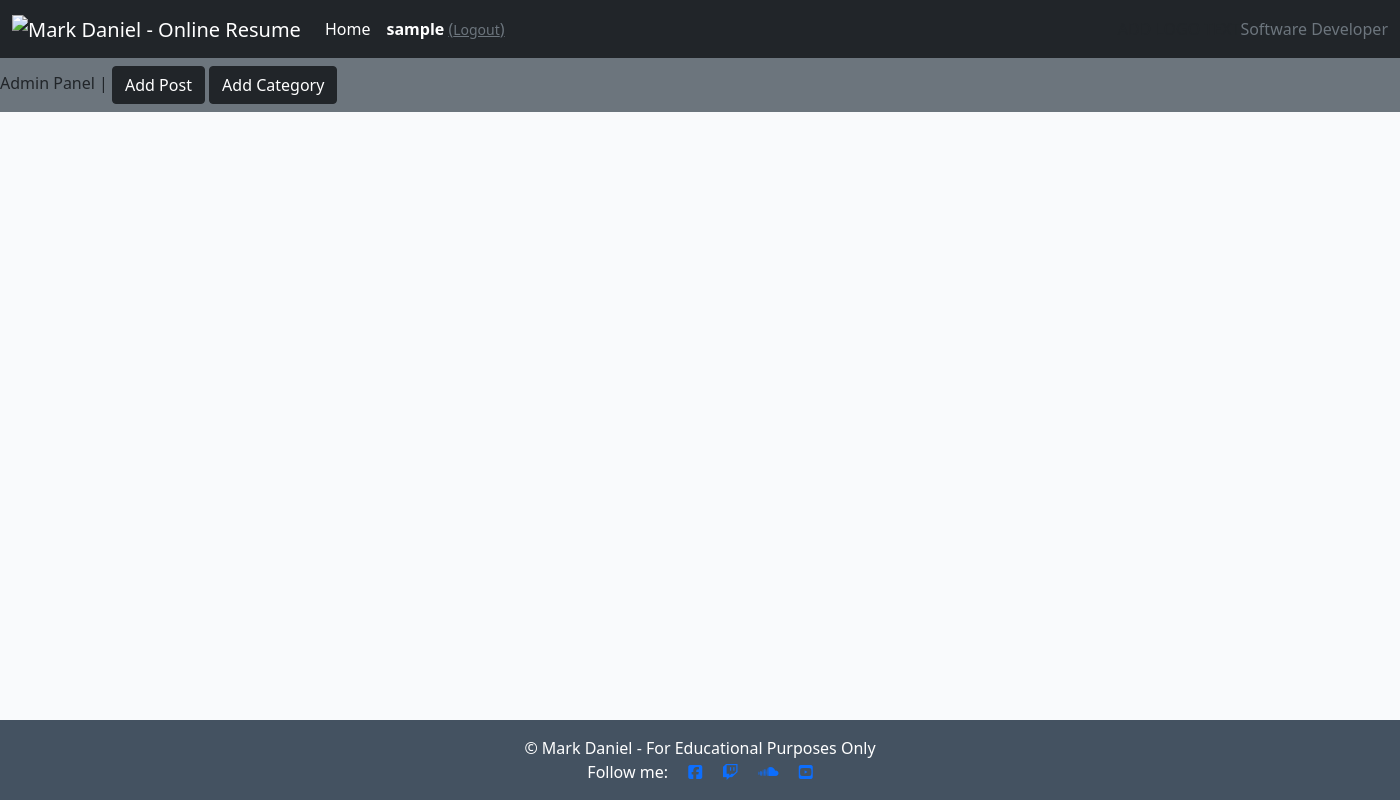
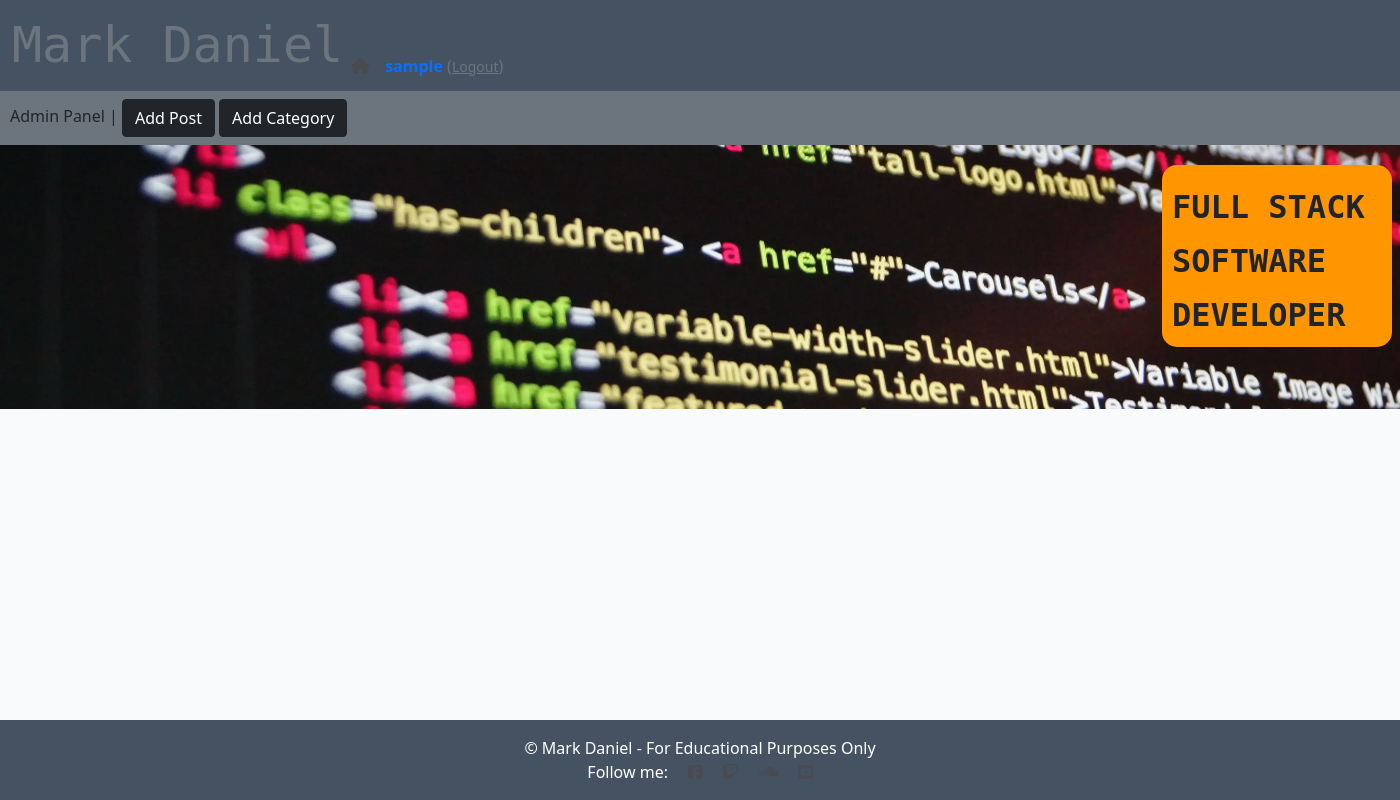
Before and after one commit to markdaniel1982/md82_resume, a Django app: template templates/base.html in a window 1400 px wide. Run offline with Django 4.2, Linux system fonts and the light colour scheme; the template is opened without the code that fills it, so the values that code supplies are empty; the visitor is signed in with stand-in values (Sample User, id 1); some libraries are stand-ins or nearby versions.

Commit message:
add and style hero image and text

```diff
--- a/static/css/style.css
+++ b/static/css/style.css
@@ -1,5 +1,5 @@
 body {
-    background-color: #F9FAFC;
+    background-color: #d3d3d3;
 }
 
 .brand {
@@ -9,8 +9,77 @@ body {
     color: #4A4A4F;
 }
 
-.red-o {
-    color: #E84610;
+.logotext {
+    font-size: 50px;
+    color: #6c757d;
+    font-family: monospace;
+}
+
+.navbar {
+    height: fit-content;
+    text-decoration: none;
+}
+
+a, link, i {
+    color: #4A4A4F;!important
+}
+
+.nav-link {
+    position: relative;
+    top: 20px;
+    color: #4A4A4F;!important
+}
+
+.hero-image {
+    background-image: url(../media/hero_code2.webp);
+    background-position: center;
+    background-size: cover;
+    min-width: 100vw;
+    height: 33%;
+}
+
+.link {
+    text-decoration: none;
+    text-decoration-color: #6c757d;
+}
+
+#navbar-text-left {
+    padding-top: 0.5rem;
+    padding-bottom: 0.5rem;
+    position: absolute;
+    right: 170px;
+    top: 40px;
+    font-family: monospace;
+    font-size: 35px;
+    font-variant-caps: all-small-caps;
+    font-weight: 900;
+    color: #6c757d;
+}
+
+.hero-flash-container {
+    width: 230px;!important
+    height: 180px;
+    position: relative;
+    text-wrap: wrap;
+    left: 1150px;
+    top: 20px;
+    background-color: #ff9600;
+    border-radius: 15px;
+}
+
+.hero-flash {
+    font-family: monospace;
+    font-size: 46px;
+    font-variant-caps: all-small-caps;
+    font-weight: 900;
+    line-height: normal;
+    padding: 10px;
+}
+
+.admin-panel {
+    position: relative;
+    top: 0px;
+    padding-left: 10px;
 }
 
 .thin {
@@ -117,26 +186,7 @@ body {
     color: #23BBBB;
 }
 
-.link {
-    color: #23BBBB;
-    text-decoration: none;
+@media (min-width: 1400px)
+.container, .container-lg, .container-md, .container-sm, .container-xl, .container-xxl {
+    max-width: 1670px;
 }
-
-.link:hover,
-.link:active {
-    color: #445261;
-    text-decoration: underline;
-}
-
-.btn-like {
-    color: #E84610;
-    border: none;
-    background: transparent;
-}
-
-.btn-like:hover,
-.btn-like:active {
-    color: #E84610;
-    background: transparent;
-    border: none;
-}
--- a/templates/base.html
+++ b/templates/base.html
@@ -27,20 +27,20 @@
 
     <!-- Navigation -->
 
-    <nav class="navbar navbar-expand-lg navbar-dark bg-dark">
+    <nav class="navbar navbar-expand-lg dark-bg">
+
         <div class="container-fluid">
-            <a class="navbar-brand" href="{% url 'home' %}"><span><img id="navlogo"
-                        src="#" alt="Mark Daniel - Online Resume"></span></a>
-
+            <div id="hero-image"></div>
                 <button class="navbar-toggler" type="button" data-bs-toggle="collapse" data-bs-target="#navbarText"
                     aria-controls="navbarText" aria-expanded="false" aria-label="Toggle navigation">
                     <span class="navbar-toggler-icon"></span>
                 </button>
                 <div class="collapse navbar-collapse" id="navbarText">
+                    <span class="navbar-text-left logotext">Mark Daniel</span>
                     <ul class="navbar-nav me-auto mb-2 mb-lg-0">
 
                         <li class="nav-item">
-                        <a class="nav-link active" aria-current="page" href="{% url 'home' %}">Home</a>
+                            <a class="nav-link active" aria-current="page" href="{% url 'home' %}"><i class="fa-sharp fa-solid fa-house"></i></a>
                             <!-- Authorisation to only show logout link when user is logged in -->
                             {% if user.is_authenticated %}
                         </li>
@@ -58,18 +58,15 @@
                         {% endif %}
 
                     </ul>
-                <span class="logotext align-content-center">ADD LOGO TEXT</span>
-                <span class="navbar-text text-muted">
-                    Software Developer
-                </span>
+                </div>
             </div>
         </div>
     </nav>
     <!-- Authorisation - Only for Admin/superusers -->
     {% if request.user.is_superuser %}
     <div>
-        <nav class="navbar navbar-sm navbar-light bg-secondary">
-            <div class="admin-panel">
+        <nav class="admin-panel navbar navbar-sm navbar-light bg-secondary">
+            <div class="">
                 Admin Panel |
                 <span>
                     <a class="button btn btn-dark" href="#">Add Post</a>
@@ -79,8 +76,12 @@
         </nav>
     </div>
     {% endif %}
-    <div class="container">
-        <div class="row">
+        <div class="container hero-image">
+                <div class="hero-flash-container">
+                    <div class="text-right hero-flash">
+                    Full Stack Software Developer
+                    </div>
+                </div>
                 <div class="col-md-8 offset-md-2">
                     {% for message in messages %}
                     <div class="alert {{ message.tags }} alert-dismissible fade show" id="msg" role="alert">
@@ -88,7 +89,6 @@
                         <button type="button" class="btn-close" data-bs-dismiss="alert" aria-label="Close"></button>
                     </div>
                     {% endfor %}
-            </div>
                 </div>
         </div>
 
```
Also changed, not shown: static/favicon/favicon.ico (added), static/media/hero_code.webp (added), static/media/hero_code2.webp (added), static/media/new_hero_code.png (added). Lines whose indentation alone changed are shown as unchanged.
